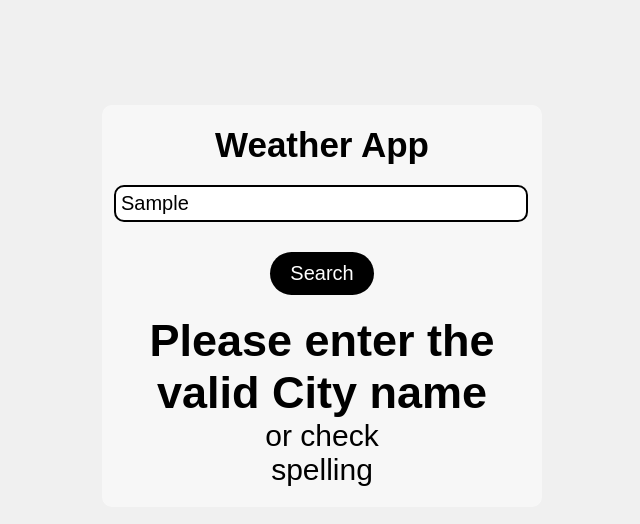
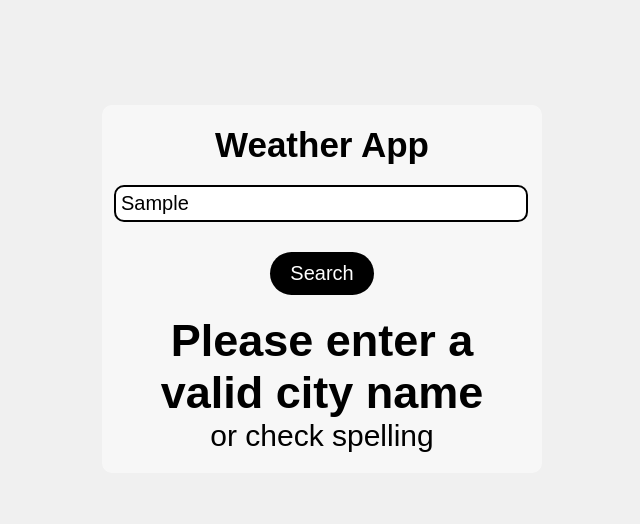
Before and after one commit to huzfm/weather-app, a plain HTML site: page index.html in a window 1280 px wide. Both pictures are taken after typing "Sample" into the empty fields and a click on the button "Search". Shown: the whole page, without its empty margins (318-958 px from the left). Drawn offline with Linux system fonts and the light colour scheme; no server answers.

Commit message:
Arrow function

```diff
--- a/app.js
+++ b/app.js
@@ -5,11 +5,49 @@ const locationInput = document.getElementById('locationInput');
 const searchButton = document.getElementById('searchButton');
 const locationElement = document.getElementById('location');
 const temperatureElement = document.getElementById('temperature');
+const humidity = document.getElementById("humidity")
 const descriptionElement = document.getElementById('description');
+const country = document.getElementById("country")
+const lat = document.getElementById("lat");
+const long = document.getElementById("long")
 
 
-function handleInput(e){
-    if (e.keyCode === 13){
+const fetchWeather = async (location) => {
+    const url = `${apiUrl}?q=${location}&appid=${apiKey}&units=metric`;
+    try {
+        const response = await fetch(url)
+        const data = await response.json();
+        locationElement.textContent = data.name;
+        temperatureElement.textContent = `${Math.round(data.main.temp)}°C`;
+        humidity.textContent = `Humidity - ${data.main.humidity}`
+        descriptionElement.textContent = data.weather[0].description;
+        long.textContent = `Longitude - ${data.coord.lon}`
+        lat.textContent = `Latitude - ${data.coord.lat}`
+        country.textContent = data.sys.country;
+        console.log(data)
+
+
+    }
+    catch (error) {
+        console.error("Error in fetching data", error);
+        locationElement.textContent = "Please enter a valid city name";
+        temperatureElement.textContent = "or check spelling";
+        descriptionElement.textContent = "";
+        country.textContent = ''
+        lat.textContent = ''
+        long.textContent = ''
+        humidity.textContent = ''
+        // locationElement.style = 'color: red';
+        // temperatureElement.style = 'color: red';
+        // descriptionElement.style = 'color: red';
+    }
+
+}
+
+
+
+function handleInput(e) {
+    if (e.keyCode === 13) {
 
         const location = locationInput.value;
         if (location) {
@@ -17,6 +55,7 @@ function handleInput(e){
         }
     }
 }
+
 searchButton.addEventListener('click', (e) => {
 
     const location = locationInput.value;
@@ -25,32 +64,3 @@ searchButton.addEventListener('click', (e) => {
     }
 
 });
-
-
-
-
-function fetchWeather(location) {
-    const url = `${apiUrl}?q=${location}&appid=${apiKey}&units=metric`;
-
-    fetch(url)
-        .then(response => response.json())
-        .then(data => {
-            locationElement.textContent = data.name;
-            temperatureElement.textContent = `${Math.round(data.main.temp)}°C`;
-            descriptionElement.textContent = data.weather[0].description;
-        })
-        .catch(error => {
-            console.error('Error fetching weather data:', error);
-            locationElement.textContent = "Please enter the valid City name";
-            temperatureElement.textContent = "or check"
-            descriptionElement.textContent = "spelling"
-            // locationElement.style = 'color : red'
-            // temperatureElement.style = 'color : red'
-            // descriptionElement.style = 'color : red '
-
-
-
-        });
-
-
-}
--- a/index.html
+++ b/index.html
@@ -23,7 +23,13 @@
             <div class="weather-info">
                   <h2 id="location"></h2>
                   <p id="temperature"></p>
+                  <p id="humidity"></p>
                   <p id="description"></p>
+                  <p id="country"></p>
+                  <div>
+                        <p id="lat"></p>
+                        <p id="long"></p>
+                  </div>
                   <p id="text"></p>
             </div>
       </div>
```
